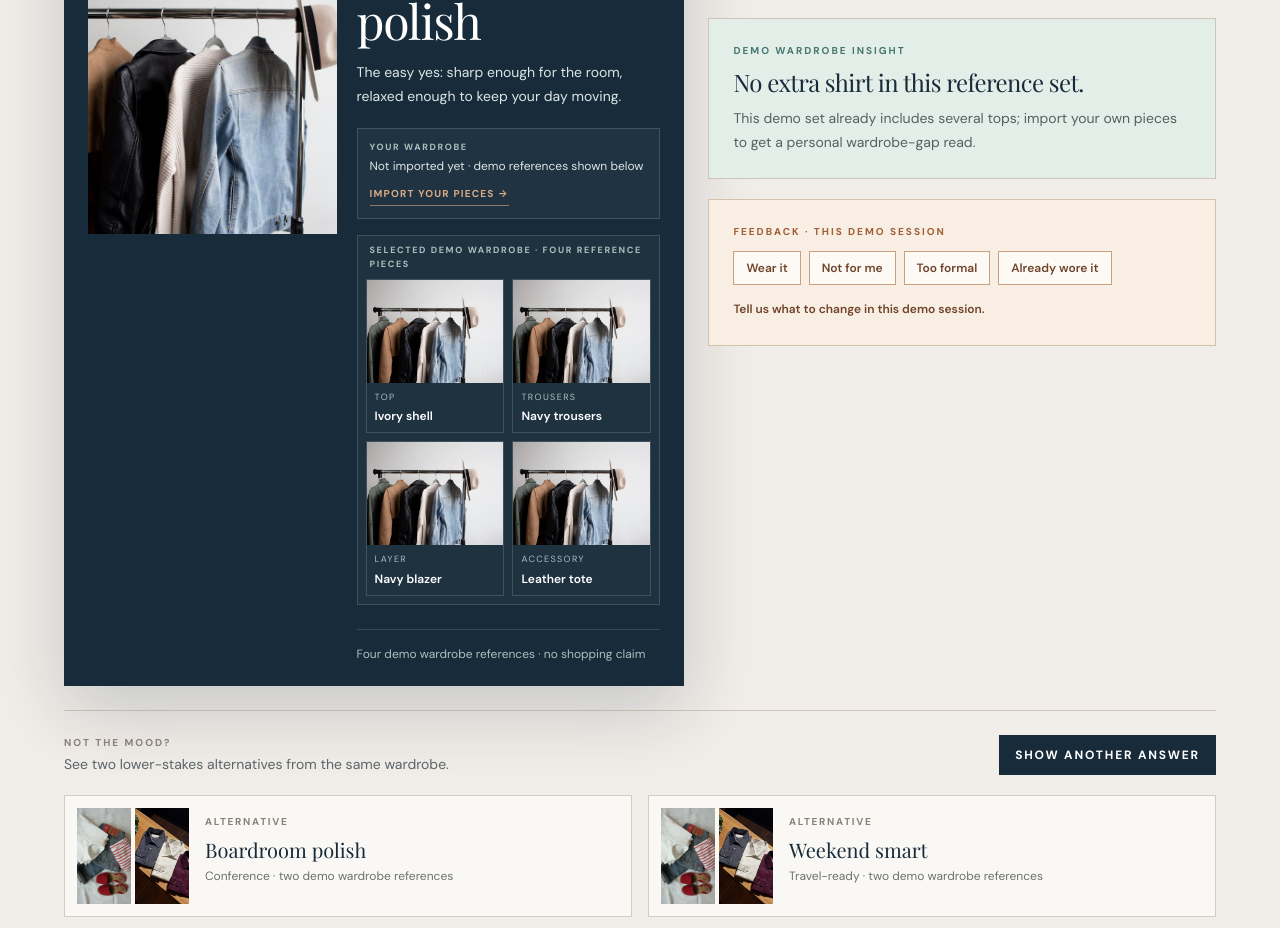
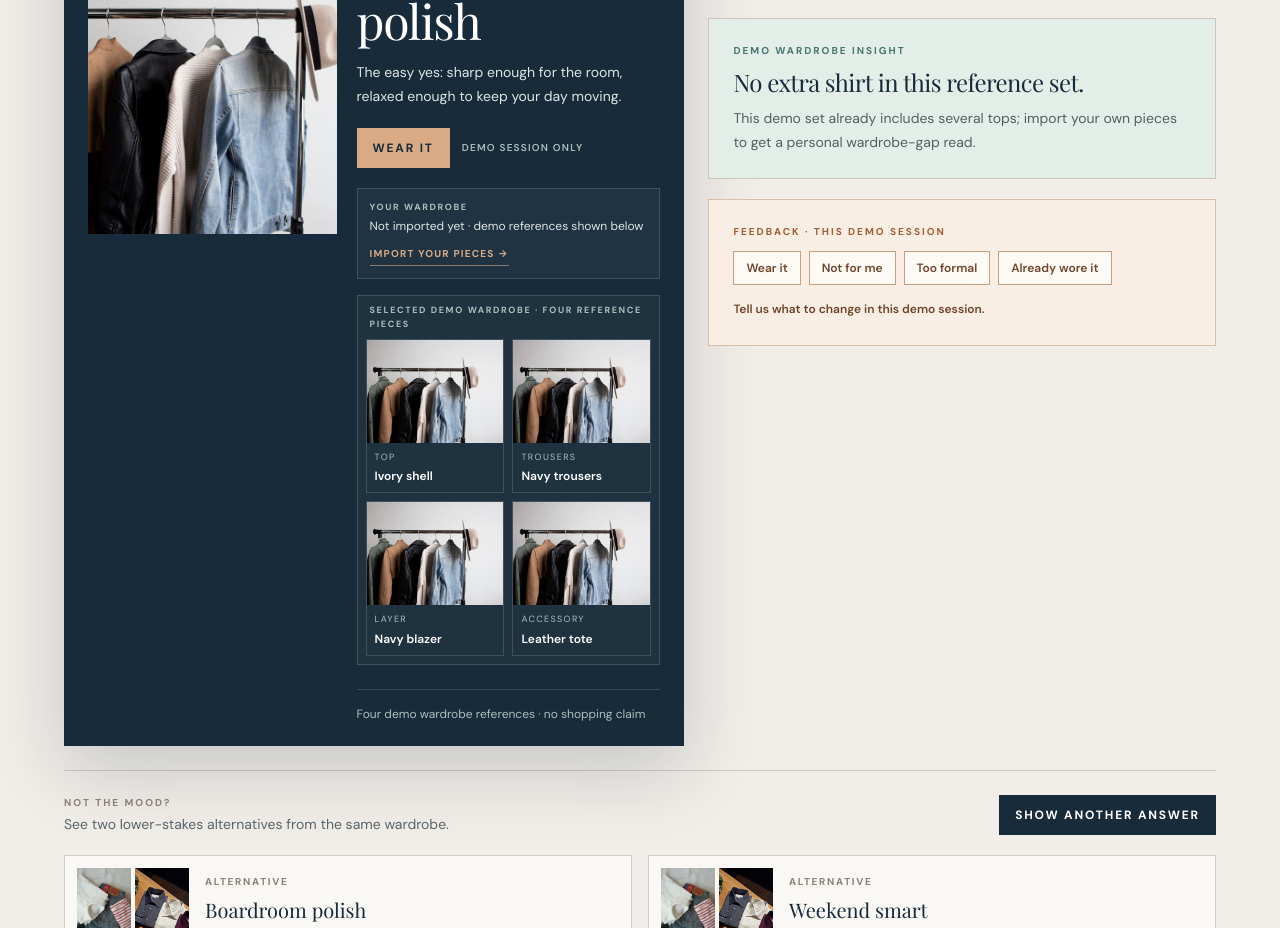
Before and after one commit to thelonewander3r/FitCheckAI, a React (Vite) app in the folder artifacts/interview-ready/: page / in a window 1280 px wide. Shown: the part 1160-2088 px from the top of the page. Built offline with nearby package versions, Linux system fonts and the light colour scheme; a web font is replaced by a local one.

Commit message:
fix: add lead wear it action

```diff
--- a/artifacts/interview-ready/src/components/decision-demo.tsx
+++ b/artifacts/interview-ready/src/components/decision-demo.tsx
@@ -138,6 +138,7 @@ export default function DecisionDemo({ request }: DecisionDemoProps = {}) {
                   <p className="text-xs font-semibold uppercase tracking-[0.2em] text-[#d9aa84]">Wear this</p>
                   <h3 className="mt-2 font-serif text-4xl leading-none sm:text-5xl">{headline}</h3>
                   <p className="mt-4 text-sm leading-6 text-[#dce6e5]">{note}</p>
+                  <div className="mt-5 flex flex-wrap items-center gap-3"><button type="button" onClick={() => selectFeedback("Wear it")} className="bg-[#d9aa84] px-4 py-3 text-xs font-bold uppercase tracking-[0.15em] text-[#172b3a] hover:bg-[#f0c4a0] focus-visible:outline focus-visible:outline-2 focus-visible:outline-offset-2 focus-visible:outline-[#d9aa84]">Wear it</button><span className="text-[10px] font-semibold uppercase tracking-[0.12em] text-[#a8c1bd]">Demo session only</span></div>
                   <div className="mt-5 flex flex-wrap items-center justify-between gap-3 border border-white/15 bg-white/[0.04] px-3 py-3"><div><p className="text-[9px] font-bold uppercase tracking-[0.18em] text-[#a8c1bd]">Your wardrobe</p><p className="mt-1 text-xs text-[#dce6e5]">Not imported yet · demo references shown below</p></div><a href="/wardrobe" className="border-b border-[#d9aa84]/60 pb-1 text-[10px] font-bold uppercase tracking-[0.12em] text-[#d9aa84] hover:border-[#d9aa84]">Import your pieces →</a></div>
                   <div className="mt-4 border border-white/15 bg-white/[0.03] p-2"><p className="px-1 pb-2 text-[9px] font-bold uppercase tracking-[0.18em] text-[#a8c1bd]">Selected demo wardrobe · four reference pieces</p><div className="grid grid-cols-2 gap-2">{[look.top, look.bottom, look.blazer, look.accessory].map((piece) => <div key={piece.id} className="overflow-hidden border border-white/15"><img src={piece.imageSrc} alt={`${piece.name} demo wardrobe reference`} className="aspect-[4/3] w-full object-cover" /><div className="px-2 py-2"><p className="text-[9px] uppercase tracking-[0.15em] text-[#a8c1bd]">{pieceLabel[piece.category]}</p><p className="mt-1 text-xs font-semibold text-white">{piece.name}</p></div></div>)}</div></div>
                 </div>
```
